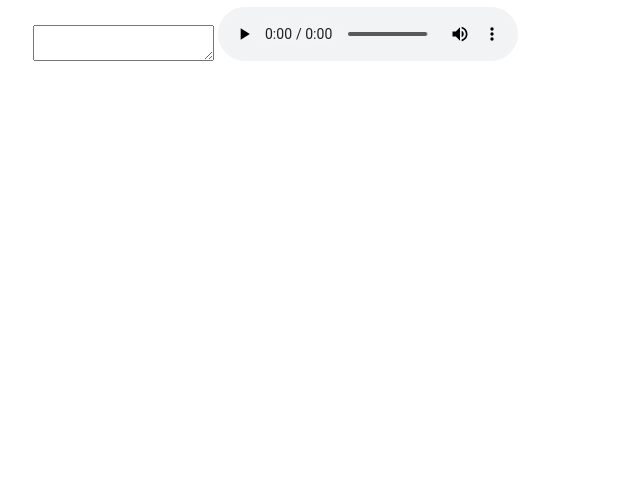
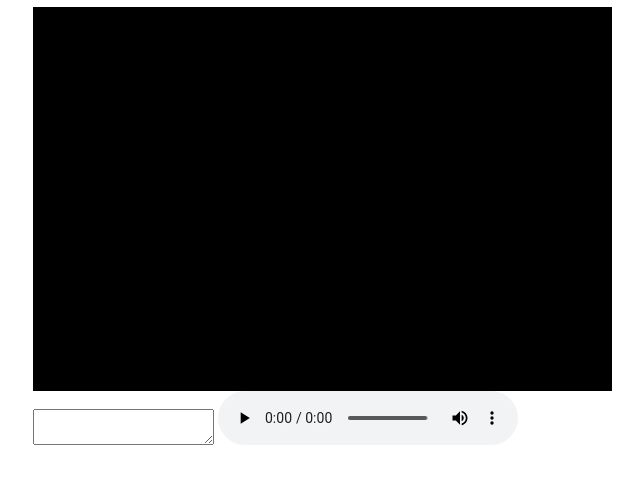
Before and after one commit to MatzElectronics/jsTerm, a plain HTML site: page docs/index.html in a window 1280 px wide. Shown: the part 80-564 px from the top of the page, without its empty margins (5-648 px from the left). Drawn offline with Linux system fonts and the light colour scheme.

Commit message:
Update index.html

```diff
--- a/docs/index.html
+++ b/docs/index.html
@@ -3,6 +3,18 @@
     <title>jsTerm Example</title>
     <link href="../example/style.css" rel="stylesheet" type="text/css" />
     <script type="text/javascript" src="../src/jsTerm.js"></script>
+    <style>
+      #terminal {
+          background: black;
+          font-size: 13px;
+          font-family: Andale Mono, Droid Sans Mono, Consolas, monospace;
+          color: white;
+          width: 575px;
+          height: 380px;
+          line-height: 110%;
+          border: 2px solid black;
+      }
+    </style>
   </head>
   <body>
     <h2>jsTerm Example</h2>
```
